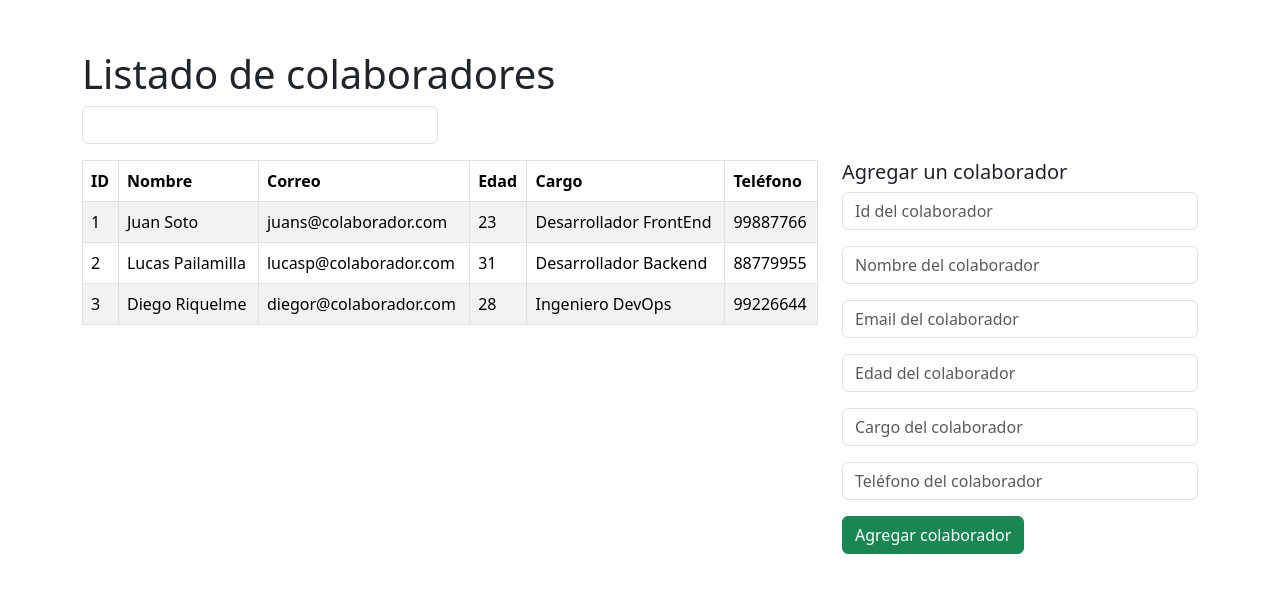
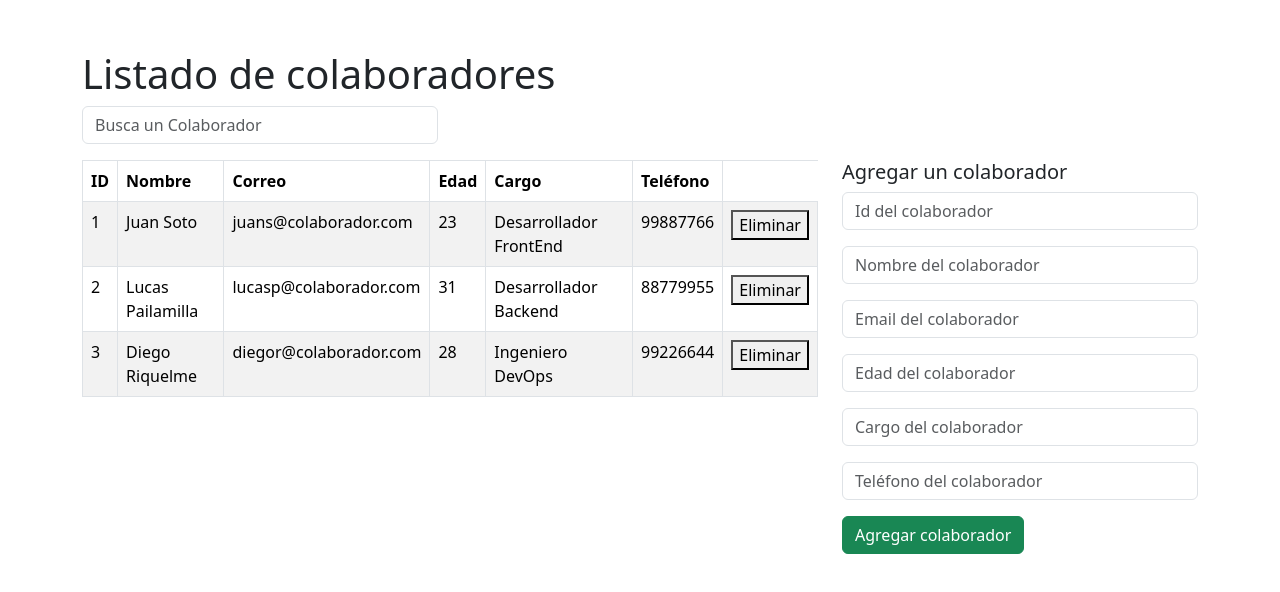
Before and after one commit to ClaudiaPrez88/desafio3React, a React (Vite) app: page / in a window 1280 px wide. Shown: the top 592 px of the page. Built offline with nearby package versions, Linux system fonts and the light colour scheme.

Commit message:
Buscador

```diff
--- a/src/App.jsx
+++ b/src/App.jsx
@@ -13,6 +13,7 @@ import colaboradores from './database/BaseColaboradores';
 
 function App() {
   const [users, setUsers] = useState(colaboradores);
+  const [filterColaborador, setFilterColaborador] = useState([]);
   const [formulario, setFormulario] = useState({
 		id: '',
 		nombre: '',
@@ -73,7 +74,22 @@ const handleSubmit = (event) => {
     setFormErrors("Agregado exitosamente")
   }
 };
+/* const handleDelete = (id) => {
+  setUsers(users.filter((user) => user.id != id));
+}; */
 
+const handleSearch = (event) => {
+  const value = event.target.value.toLowerCase();
+
+  setFilterColaborador(
+    users.filter((user) =>
+      Object.values(user).some((userField) =>
+        userField.toLowerCase().includes(value)
+      )
+    )
+  );
+/*   console.log(filterColaborador) */
+};
 
   return (
     <>
@@ -83,11 +99,12 @@ const handleSubmit = (event) => {
         <h1>Listado de colaboradores</h1>
         </Col>
         <Col xs={12} md={4}>
-          <Buscador/>
+          <Buscador onChange={handleSearch}/>
         </Col>
         <Col md={{  offset: 8}}></Col>
         <Col xs={12} md={8}>
-          <Listado usuarios={users}/>
+          <Listado usuarios={users} onDelete={handleDelete} filterColaborador={filterColaborador}/>
+
         </Col>
         <Col xs={12} md={4}>
           <Formulario onSubmit={handleSubmit} onChange={handleChange}/>
--- a/src/componentes/Buscador.jsx
+++ b/src/componentes/Buscador.jsx
@@ -3,13 +3,16 @@ import Form from 'react-bootstrap/Form';
 import InputGroup from 'react-bootstrap/InputGroup';
 
 
-const Buscador = () => {
+const Buscador = ({ onChange }) => {
   return (
     <div>
         <InputGroup className="mb-3">
         <Form.Control
         aria-label="Example text with button addon"
         aria-describedby="basic-addon1"
+        onChange={onChange}
+				type="text"
+				placeholder="Busca un Colaborador"
         />
         </InputGroup>
     </div>
@@ -17,3 +20,13 @@ const Buscador = () => {
 }
 
 export default Buscador
+
+/* import React from 'react';
+
+const Buscador = ({ onChange }) => {
+  return (
+    <input type="text" placeholder="Buscar..." onChange={onChange} />
+  );
+};
+
+export default Buscador; */
--- a/src/componentes/Listado.jsx
+++ b/src/componentes/Listado.jsx
@@ -2,7 +2,7 @@ import React from 'react'
 import Table from 'react-bootstrap/Table';
 
 
-const Listado = ({usuarios}) => {
+const Listado = ({usuarios, onDelete, filterColaborador}) => {
 
   return (
     <div>
@@ -18,7 +18,8 @@ const Listado = ({usuarios}) => {
                 </tr>
             </thead>
             <tbody>
-           {usuarios.map((user,index) => (
+            {filterColaborador?.length ? (
+					filterColaborador.map((user, index) => (
 						<tr key={index}>
 							<td>{user.id}</td>
 							<td>{user.nombre}</td>
@@ -26,8 +27,45 @@ const Listado = ({usuarios}) => {
 							<td>{user.edad}</td>
 							<td>{user.cargo}</td>
 							<td>{user.telefono}</td>
+							<td>
+								<button
+									onClick={() =>
+										confirm('Estas seguro 😰?') && onDelete(user.id)
+									}
+								>
+									Eliminar
+								</button>
+							</td>
 						</tr>
-                ))}
+					))
+				) : usuarios?.length ? (
+					usuarios.map((user, index) => (
+						<tr key={index}>
+							<td>{user.id}</td>
+							<td>{user.nombre}</td>
+							<td>{user.correo}</td>
+							<td>{user.edad}</td>
+							<td>{user.cargo}</td>
+							<td>{user.telefono}</td>
+							<td>
+								<button
+									onClick={() =>
+										confirm('Estas seguro 😰?') && onDelete(user.id)
+									}
+								>
+									Eliminar
+								</button>
+							</td>
+						</tr>
+					))
+				) : (
+					<tr>
+						<td colSpan={7}>
+							<h1>No hay datos 😁</h1>
+						</td>
+					</tr>
+				)}
+
             </tbody>
         </Table>
     </div>
```
Lines whose indentation alone changed are shown as unchanged.
